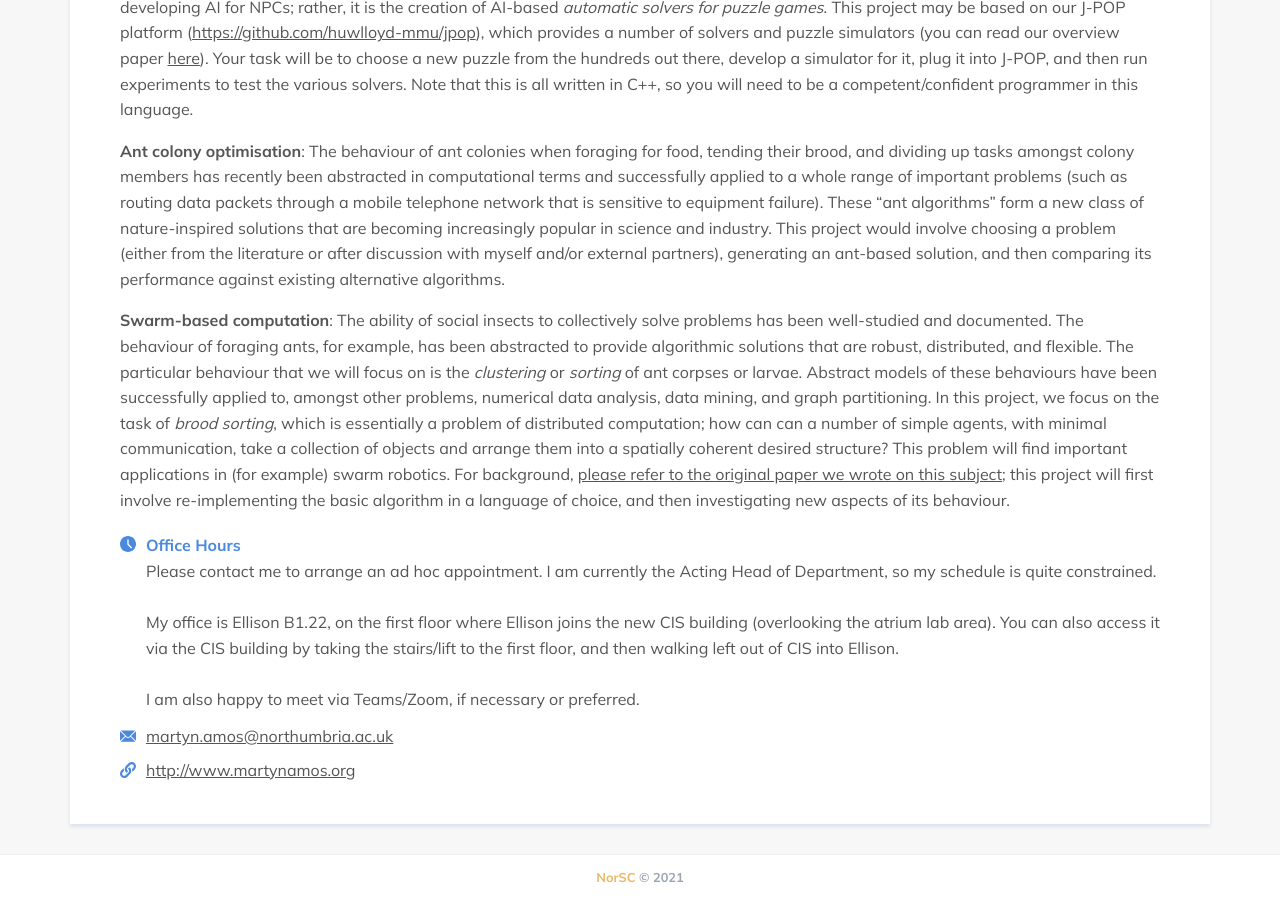
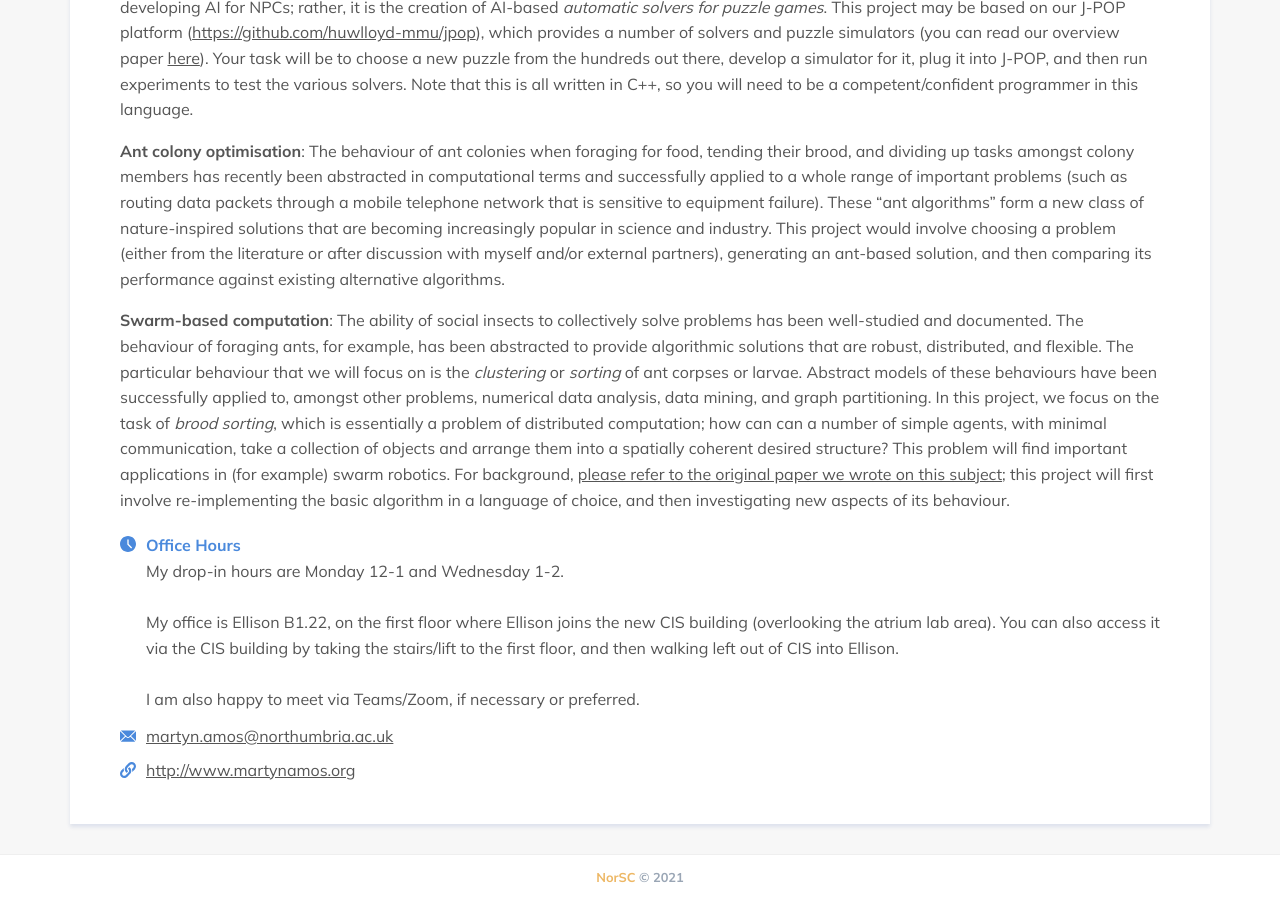
Before and after one commit to NorSC/supervisor-search, a Jekyll site: the page built from _supervisors/martyn-amos.md, in a window 1280 px wide and 900 px high, scrolled down 846 px. Built offline with Jekyll 4.4.1, drawn with Linux system fonts in a browser that asks for light colours; a script that is not in the unit is left out.

Commit message:
Update Supervisors “martyn-amos”

```diff
--- a/_supervisors/martyn-amos.md
+++ b/_supervisors/martyn-amos.md
@@ -7,8 +7,7 @@ available_phd: true
 email: martyn.amos@northumbria.ac.uk
 website: http://www.martynamos.org
 office_hours: >
-  Please contact me to arrange an ad hoc appointment. I am currently the Acting
-  Head of Department, so my schedule is quite constrained.
+  My drop-in hours are Monday 12-1 and Wednesday 1-2.
 
 
   My office is Ellison B1.22, on the first floor where Ellison joins the new CIS building (overlooking the atrium lab area). You can also access it via the CIS building by taking the stairs/lift to the first floor, and then walking left out of CIS into Ellison.
```
